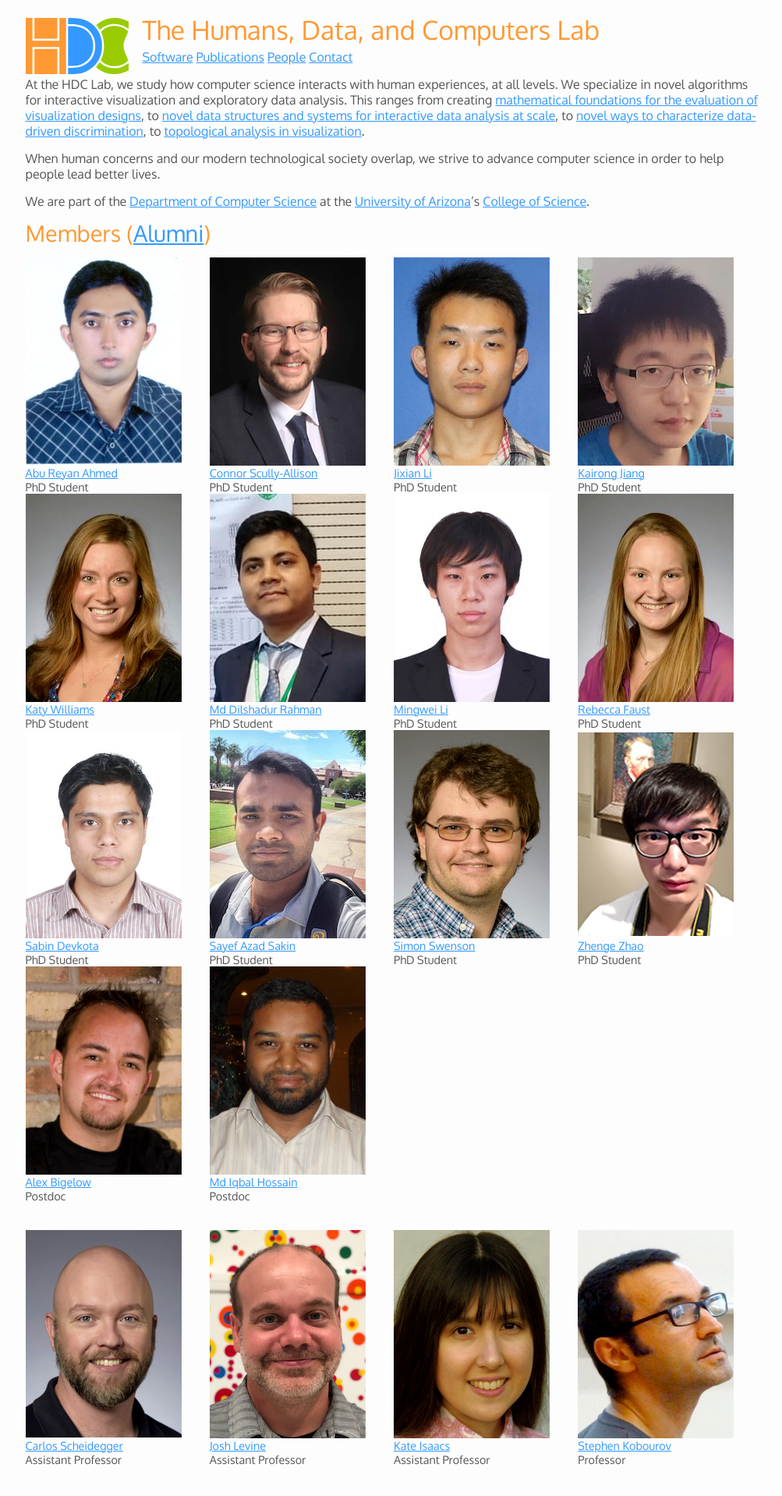
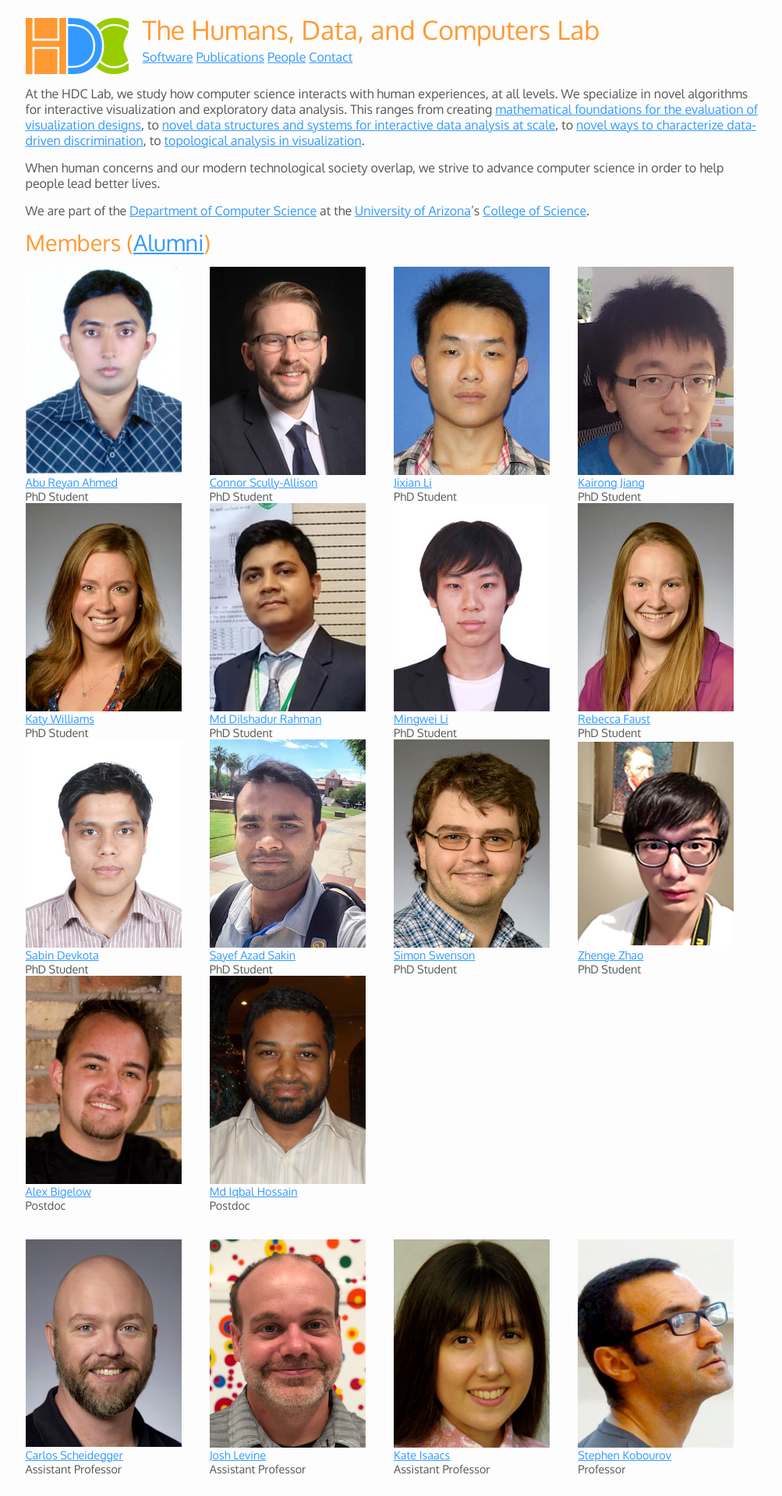
Before and after one commit to hdc-arizona/hdc-arizona.github.io, a Jekyll site: the page built from index.md, in a window 1280 px wide. Shown: the top 1918 px of the page at 78% size, without its empty margins (135-1138 px from the left). Built offline with Jekyll 4.4.1, drawn with Linux system fonts in a browser that asks for light colours.

Commit message:
padding, yo

```diff
--- a/_layouts/main.html
+++ b/_layouts/main.html
@@ -25,7 +25,7 @@
       <div class="col-md-1"></div>
     </div>
 
-    <div class="row">
+    <div class="row" style="padding-top: 12px;">
       <div class="col-md-1"></div>
       <div class="col-md-10">
         {{ content }}
```
